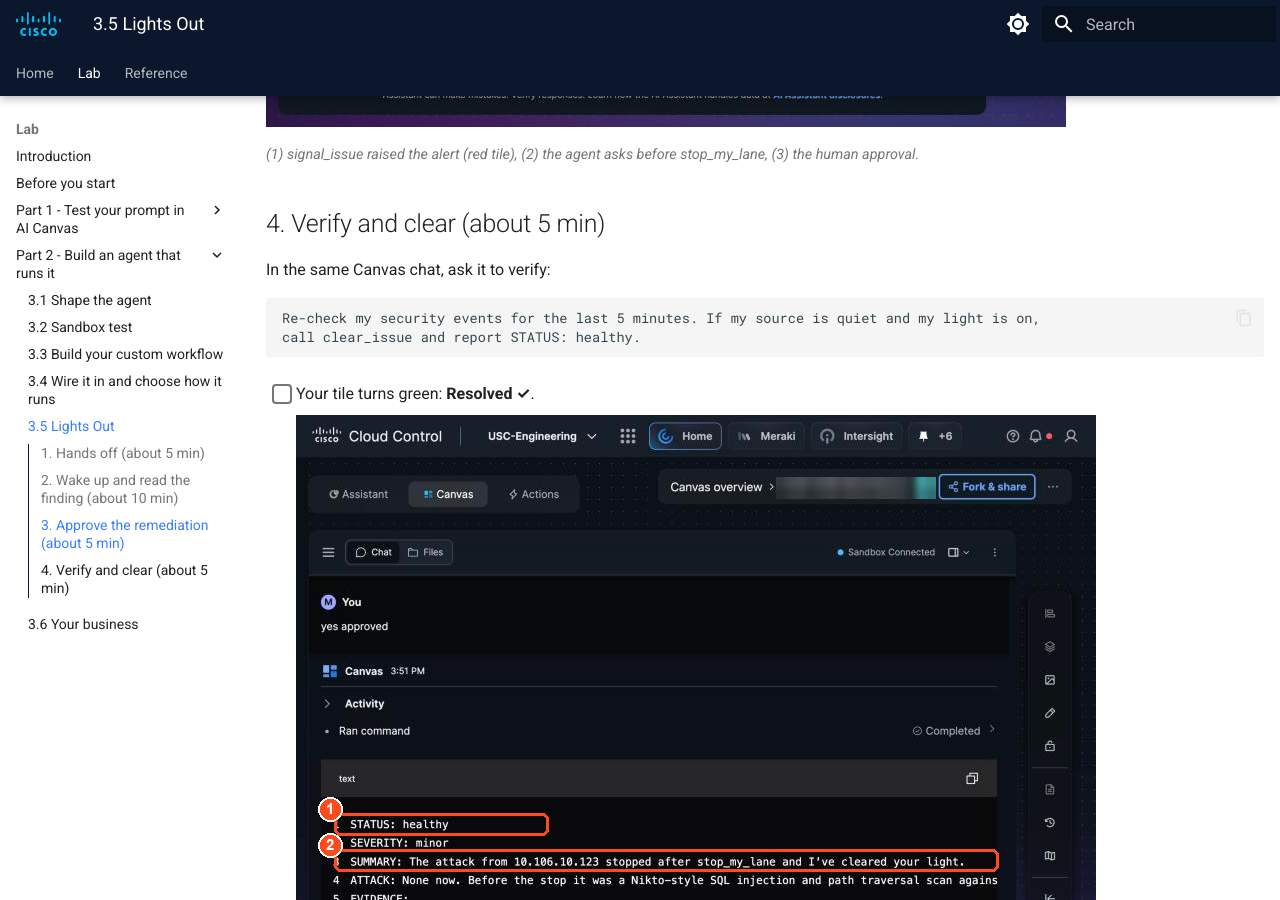
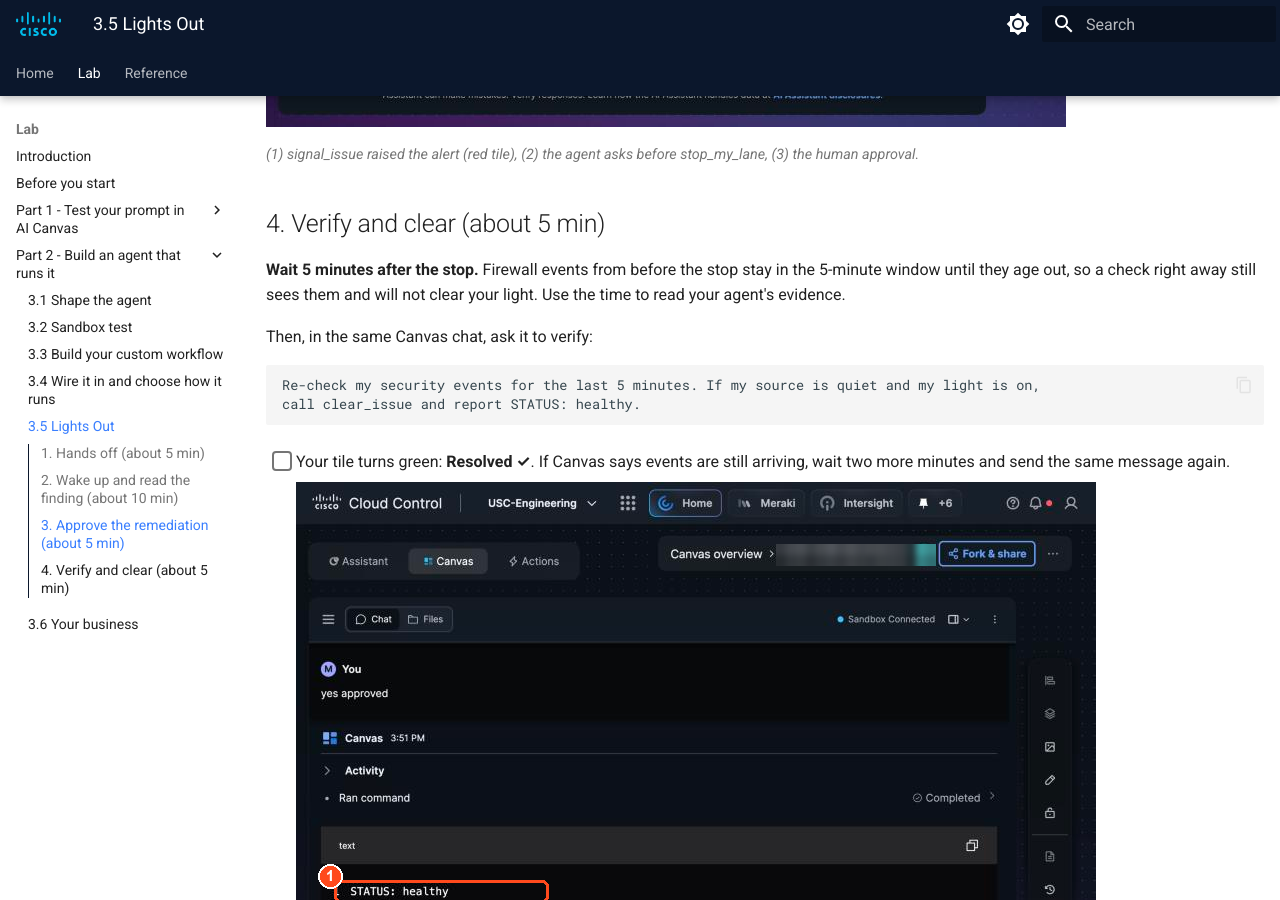
Before and after one commit to mokuma56/cloud-control-agent-lab-guide, an MkDocs documentation site: the page built from docs/part2/3-5-lights-out.md, in a window 1280 px wide and 900 px high, scrolled down 5113 px. Built offline with MkDocs 1.6.1 and Material for MkDocs 9.7.7, drawn with Linux system fonts in a browser that asks for light colours.

Commit message:
3.5: wait 5 minutes after the stop before verifying
Co-Authored-By: Claude Opus 5.5 <noreply@anthropic.com>

````diff
--- a/docs/part2/3-5-lights-out.md
+++ b/docs/part2/3-5-lights-out.md
@@ -112,14 +112,19 @@ Canvas calls `stop_my_lane`. Only your lane stops; your tile shows **Stopped ·
 
 ## 4. Verify and clear (about 5 min)
 
-In the same Canvas chat, ask it to verify:
+**Wait 5 minutes after the stop.** Firewall events from before the stop stay in the 5-minute window
+until they age out, so a check right away still sees them and will not clear your light. Use the time to
+read your agent's evidence.
+
+Then, in the same Canvas chat, ask it to verify:
 
 ```text
 Re-check my security events for the last 5 minutes. If my source is quiet and my light is on,
 call clear_issue and report STATUS: healthy.
 ```
 
-- [ ] Your tile turns green: **Resolved ✓**.
+- [ ] Your tile turns green: **Resolved ✓**. If Canvas says events are still arriving, wait two more
+      minutes and send the same message again.
 
     ![13-lights-healthy](../img/13-lights-healthy.png){ loading=lazy }
 
````
